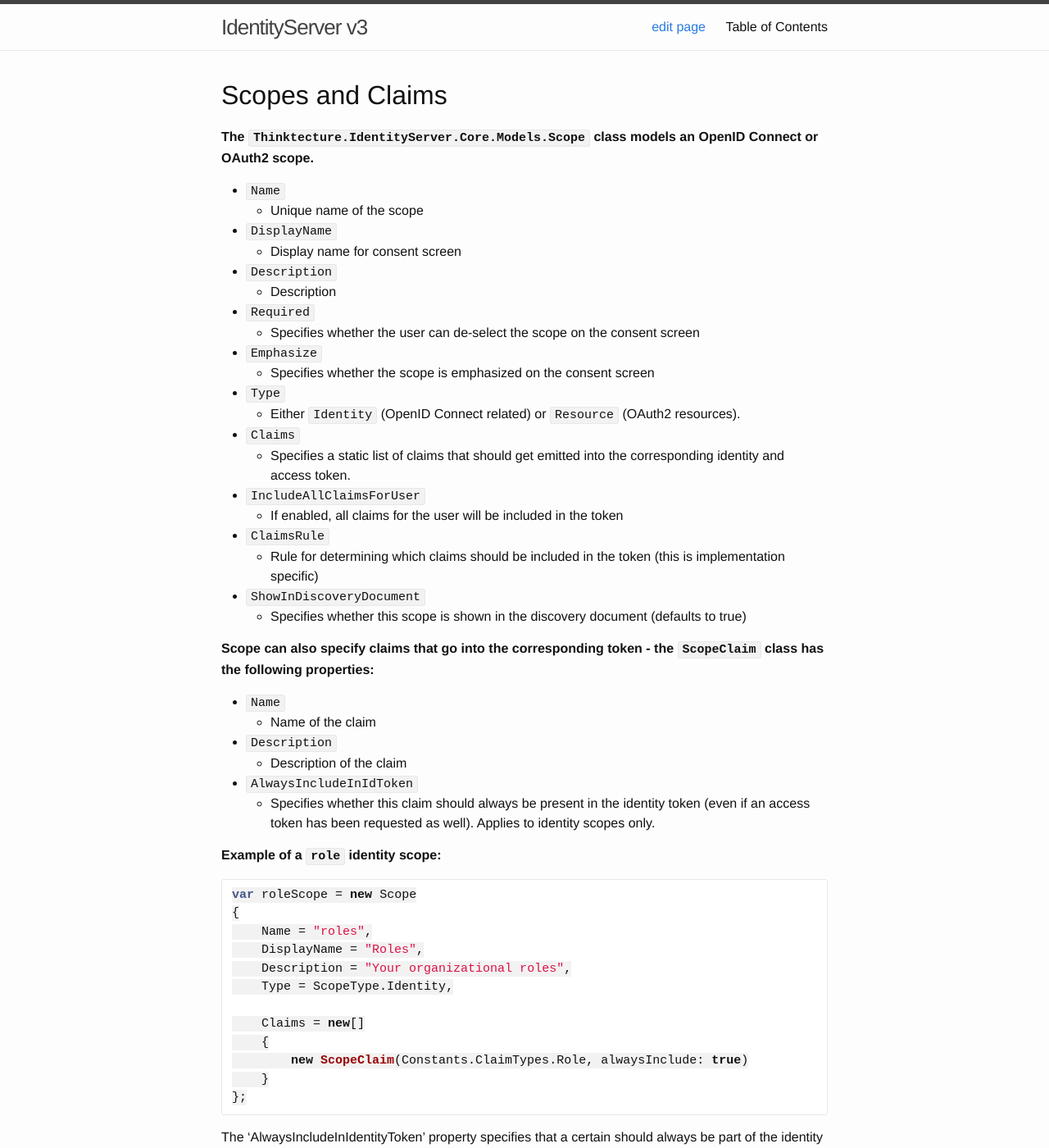
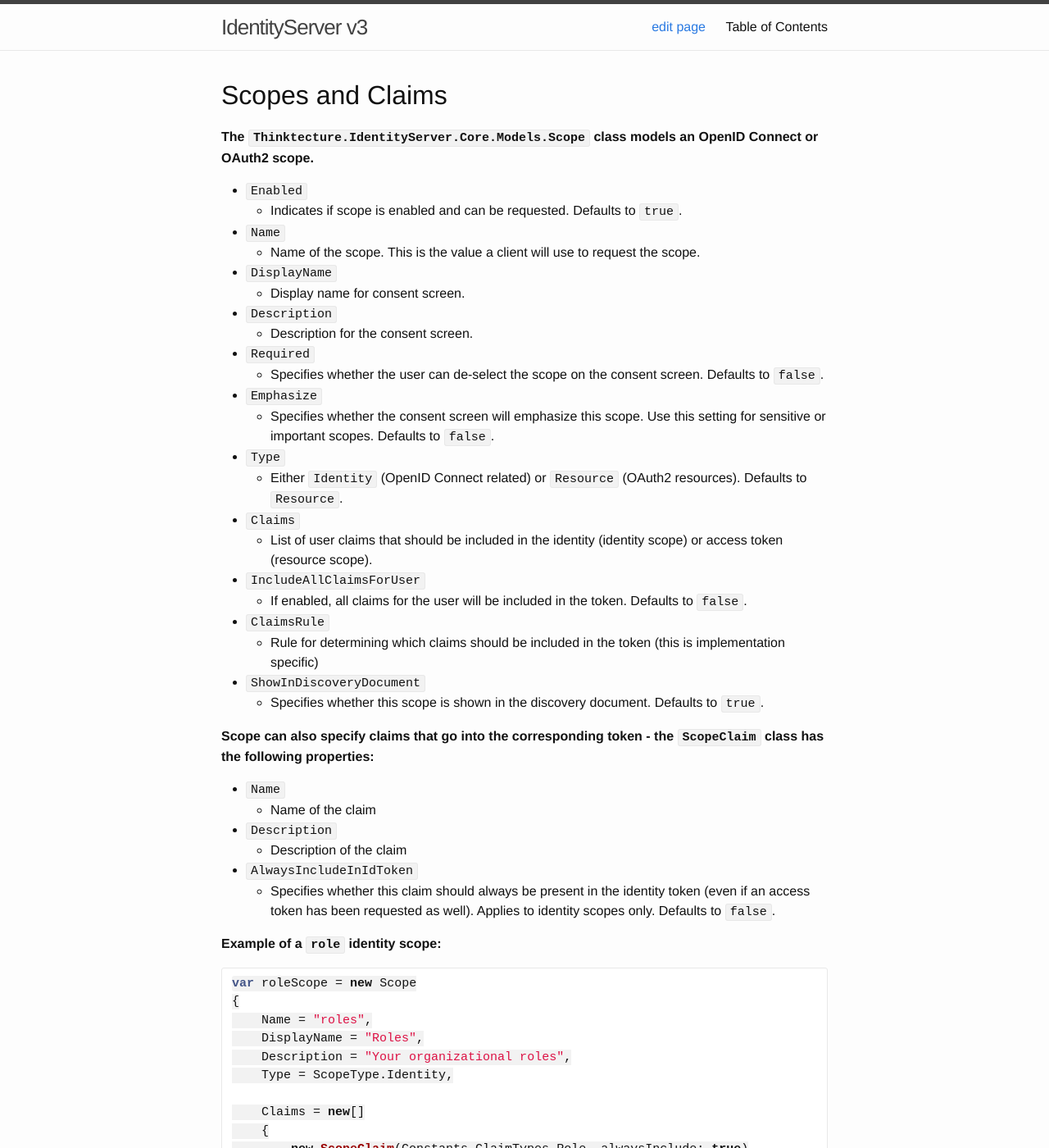
Before and after one commit to IdentityServer/Documentation, a Jekyll site: the page built from docs/configuration/scopesAndClaims.md, in a window 1280 px wide and 1400 px high. Shown: the whole window at 82% size. Built offline with Jekyll 4.4.1, drawn with Linux system fonts in a browser that asks for light colours; Markdown is read by kramdown in place of the engine named in the settings.

Commit message:
Update scopesAndClaims.md
updates

```diff
--- a/docs/configuration/scopesAndClaims.md
+++ b/docs/configuration/scopesAndClaims.md
@@ -6,26 +6,28 @@
 
 **The `Thinktecture.IdentityServer.Core.Models.Scope` class models an OpenID Connect or OAuth2 scope.**
 
+* `Enabled`
+    * Indicates if scope is enabled and can be requested. Defaults to `true`.
 * `Name`
-    * Unique name of the scope
+    * Name of the scope. This is the value a client will use to request the scope.
 * `DisplayName`
-    * Display name for consent screen
+    * Display name for consent screen.
 * `Description`
-    * Description
+    * Description for the consent screen.
 * `Required`
-    * Specifies whether the user can de-select the scope on the consent screen
+    * Specifies whether the user can de-select the scope on the consent screen. Defaults to `false`.
 * `Emphasize`
-    * Specifies whether the scope is emphasized on the consent screen
+    * Specifies whether the consent screen will emphasize this scope. Use this setting for sensitive or important scopes. Defaults to `false`.
 * `Type`
-    * Either `Identity` (OpenID Connect related) or `Resource` (OAuth2 resources).
+    * Either `Identity` (OpenID Connect related) or `Resource` (OAuth2 resources). Defaults to `Resource`.
 * `Claims`
-    * Specifies a static list of claims that should get emitted into the corresponding identity and access token.
+    * List of user claims that should be included in the identity (identity scope) or access token (resource scope).
 * `IncludeAllClaimsForUser`
-    * If enabled, all claims for the user will be included in the token
+    * If enabled, all claims for the user will be included in the token. Defaults to `false`.
 * `ClaimsRule`
     * Rule for determining which claims should be included in the token (this is implementation specific)
 * `ShowInDiscoveryDocument`
-    * Specifies whether this scope is shown in the discovery document (defaults to true)
+    * Specifies whether this scope is shown in the discovery document. Defaults to `true`.
 
 **Scope can also specify claims that go into the corresponding token - the `ScopeClaim` class has the following properties:**
 
@@ -34,7 +36,7 @@
 * `Description`
     * Description of the claim
 * `AlwaysIncludeInIdToken`
-    * Specifies whether this claim should always be present in the identity token (even if an access token has been requested as well). Applies to identity scopes only.
+    * Specifies whether this claim should always be present in the identity token (even if an access token has been requested as well). Applies to identity scopes only. Defaults to `false`.
 
 **Example of a `role` identity scope:**
 
```
